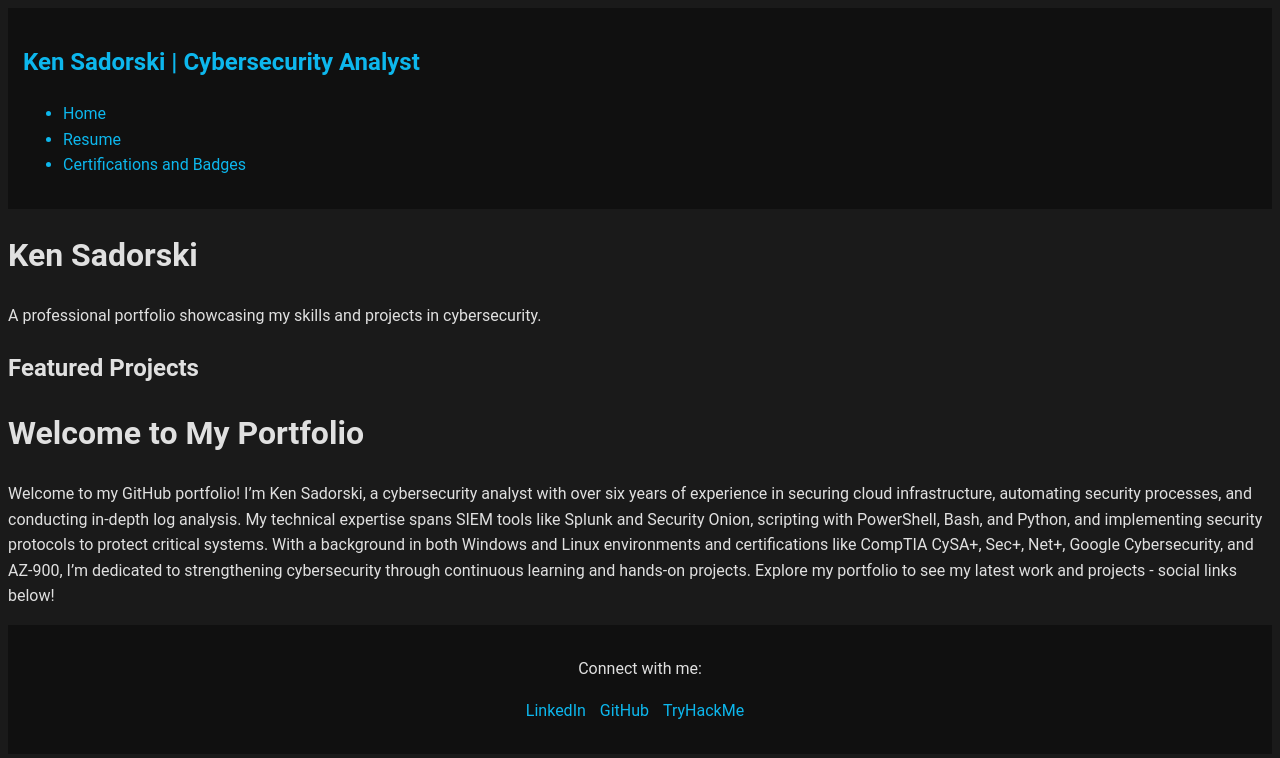
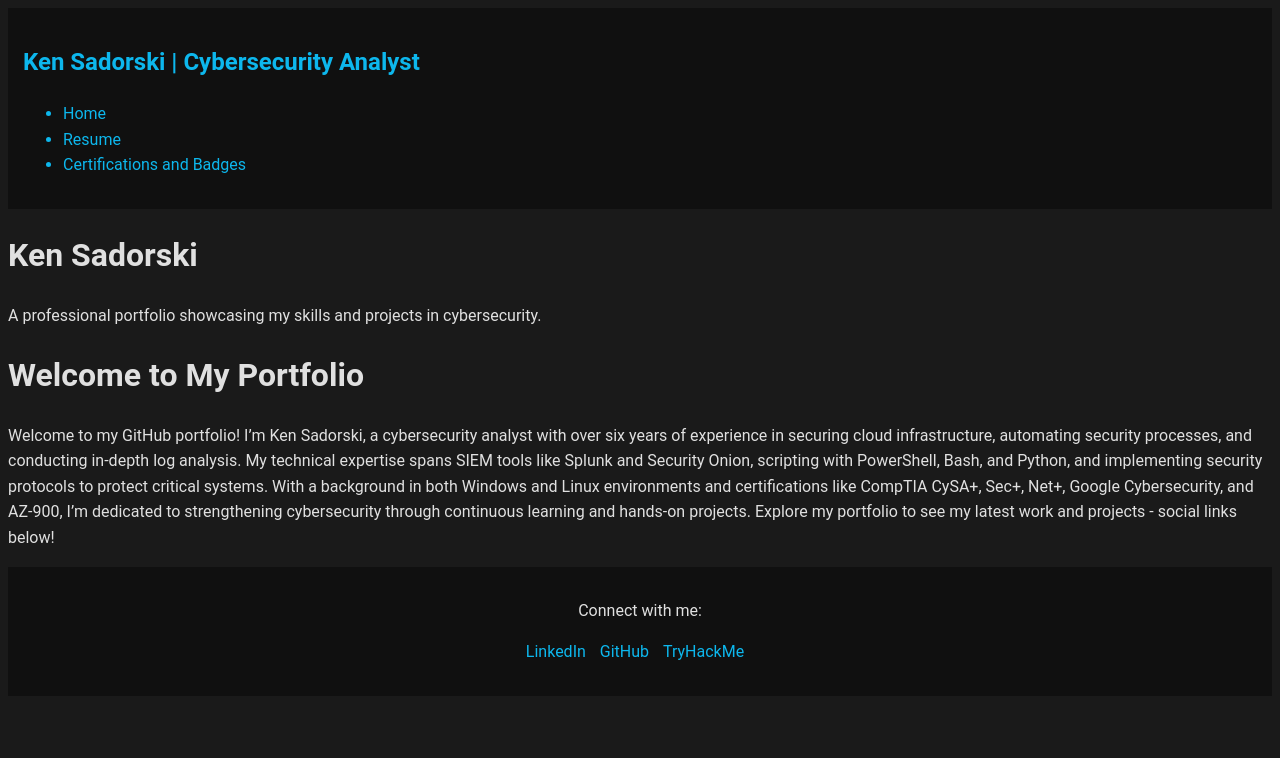
Before and after one commit to KenSadorski/ksadorski.github.io, a Jekyll site: the page built from index.md, in a window 1280 px wide. Shown: the top 758 px of the page. Built offline with Jekyll 4.4.1, drawn with Linux system fonts in a browser that asks for light colours.

Commit message:
Update home.html

```diff
--- a/_layouts/home.html
+++ b/_layouts/home.html
@@ -10,8 +10,6 @@
   {% include sidebar.html %}
   <div class="main-content">
     {% include header.html %}
-    <section class="projects">
-      <h2>Featured Projects</h2>
       <ul>
         {% for project in site.data.projects %}
           <li class="project-card">
```
